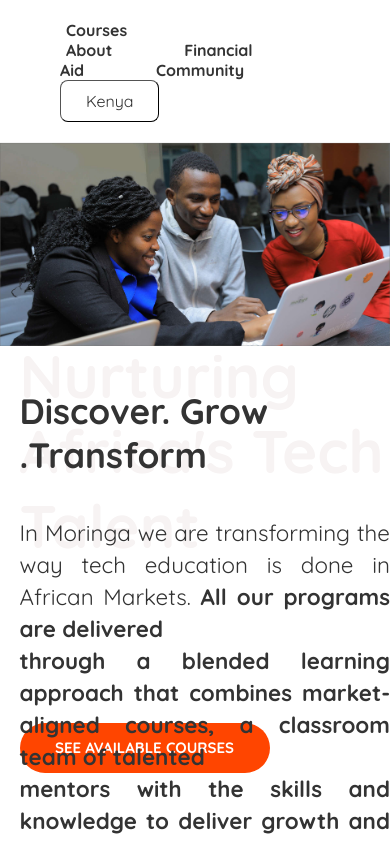
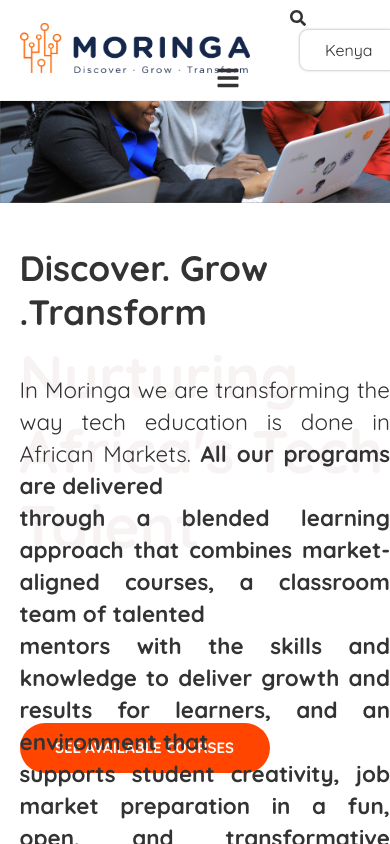
Before and after one commit to REGENCY-14/Bismuth, a React (Vite) app: page / in a window 390 px wide. Shown: the top 844 px of the page. Built offline with nearby package versions, Linux system fonts and the light colour scheme.

Commit message:
made navbar responsive

```diff
--- a/src/Navbar.jsx
+++ b/src/Navbar.jsx
@@ -1,34 +1,13 @@
 import { useState } from "react";
+import {FaSearch, FaBars, FaWindowClose} from "react-icons/fa"
 
-const Navbar = () => {
-    const [isHovered, setIsHovered] = useState(false);
-    const [timeoutId, setTimeoutId] = useState(null);
+const navitems = ["Course", "About", "Financial Aid", "Corporate", "Community"]
 
- const handleMouseEnter = () => {
-   clearTimeout(timeoutId);
-   setIsHovered(true);
- };
-
-   const handleMouseLeave = () => {
-     const id = setTimeout(() => {
-       setIsHovered(false);
-     }, 500); // adjust the delay time as needed
-     setTimeoutId(id);
-   };
+const Dropdown = ({header}) => {
   return (
-    <nav className="navbar">
-      <div className="links">
-        <ul>
-          <li
-            className="navbar-item"
-            onMouseEnter={handleMouseEnter}
-            onMouseLeave={handleMouseLeave}
-          >
-            Courses{" "}
-            {isHovered && (
     <div className="dropdown">
       <ul className="dropdown-list">
-                  <li className="dropdown-item">All course</li>
+        <li className="dropdown-item">{header}</li>
         <li className="dropdown-item">All course</li>
         <li className="dropdown-item">All course</li>
         <li className="dropdown-item">All course</li>
@@ -39,19 +18,51 @@
         <li className="dropdown-item">All course</li>
       </ul>
     </div>
-            )}
+  )
+}
+
+const Navbar = () => {
+  const [showSidebar, setShowSidebar] = useState(false);
+
+    const changeSidebar = () => {
+        setShowSidebar(!showSidebar);
+    }
+
+    const [itemHovered, setItemHovered] = useState(-1);
+    const [timeoutId, setTimeoutId] = useState(null);
+
+const handleMouseEnter = (item) => {
+  clearTimeout(timeoutId);
+  setItemHovered(item);
+};
+
+  const handleMouseLeave = () => {
+    const id = setTimeout(() => {
+      setItemHovered(-1);
+     }, 500); // adjust the delay time as needed
+    setTimeoutId(id);
+  };
+
+  return (
+    <nav className="navbar">
+      <div className="logo"><img src="/logo.png"/></div>
+      <div className="links">
+        <ul className={`${(showSidebar) ? 'show' : 'hidden'}`}>
+          <li className="sm-img"><img src="/logo-white.png"/></li>
+          {
+            navitems.map((navitem, index) => (
+              <li key={index} className="navbar-item" onMouseEnter={() => handleMouseEnter(index)} onMouseLeave={handleMouseLeave}>
+                {navitem}
+                {(itemHovered === index) && (<Dropdown header={navitem}/>)}
               </li>
-          <li
-            className="navbar-item"
-            onMouseEnter={handleMouseEnter}
-            onMouseLeave={handleMouseLeave}
-          >
-            About
-          </li>
-          <li>Financial Aid</li>
-          <li>Community</li>
+            ))
+          }
+        </ul>
+      </div>
+      <div className="button">
+        <FaSearch className="icon"/>
         <button>Kenya</button>
-        </ul>
+        <FaBars id='nav_button' onClick={changeSidebar}/>
       </div>
     </nav>
   );
--- a/src/index.css
+++ b/src/index.css
@@ -13,33 +13,60 @@
 }
 
 .navbar {
-  padding: 20px;
+  padding: 10px 20px;
   display: flex;
-  align-items: center;
-  max-width: 100%;
   margin: 0 auto;
   border-bottom: 1px solid #f2f2f2;
-  /* position: fixed; */
+  background-color: white;
+  width: 100%;
+  position: fixed;
+  z-index: 10;
+  justify-content: space-around;
+  align-items: center;
 }
-
-.navbar .links {
-  margin-left: auto;
+.logo{
+  position: relative;
+  left: 40px;
+}
+.logo img{
+  width: 230px;
+  height: 50px;
+}
+.links{
+  position: relative;
+  left: 40px;
+}
+.links ul{
+  display: flex;
+}
+.sm-img{
+  display:none;
 }
 .navbar ul li {
-  display: inline;
-  margin-right: 60px;
+  list-style-type: none;
+  margin-left: 1.5vw;
   font-weight: 700;
   padding: 6px;
   list-style: none;
+  position: relative;
 }
-
 .navbar ul li:hover {
-  color: orange;
+  color: #ff6900;
   cursor: pointer;
 }
-
-.navbar ul button {
+#nav_button{
+  display: none;
+}
+.icon{
+  cursor: pointer;
+}
+.navbar button {
   background-color: white;
+  border: none;
+  box-shadow: 0 0 3px rgba(0, 0, 0, 0.4);
+  position: relative;
+  left: 10px;
+  cursor: pointer;
   padding: 10px 25px;
   text-align: center;
   text-decoration: none;
@@ -48,47 +75,82 @@
   border-width: 0.01rem;
   margin-right: 100px;
 }
-
 .navbar ul button:hover {
   background-color: #e6dbf7;
 }
-
-.navbar-list {
-  list-style-type: none;
+.dropdown{
+  position: absolute;
+  top: 54px;
+  background-color: white;
+  max-height: fit-content;
+  z-index: 5;
+  border-radius: 0 0 20px 20px;
+}
+.dropdown-list{
   display: flex;
+  flex-direction: column;
+  width: 400px;
+  padding: 20px;
+}
+.dropdown-item{
+  padding: 0;
+  margin: 0;
+  position: relative;
+  right: 30px;
+}
+.button{
+  position: relative;
+  left: 40px;
+}
+@media (max-width: 1000px) {
+  .navbar{
+    justify-content: space-between;
+  }
+  .sm-img{
+    display: block;
+    width: 300px;
+  }
+  .sm-img img{
+    width: 230px;
+    padding: 10px 0;
+  }
+  .logo{left: 0}
+  .links ul{
+    position: fixed;
+    background-color: rgb(28, 43, 58);
+    overflow: hidden;
+    color: #ff6900;
+    display: flex;
+    flex-direction: column;
+    left: 0;
+    top: 0;
+    padding: 0;
+    margin: 0;
+    width: 300px;
+    height: 100%;
+    transition: 1s;
+    opacity: 1;
+  }
+  .links .hidden{
+    position: fixed;
+    left: -300px;
+    opacity: 0;
+  }
+  .links ul li{
+    color: white;
+    padding: 15px 0;
+    border-bottom: 1px solid rgba(255, 255, 255, 0.2);
+  }
+  #nav_button{
+    display: inline;
+    position: relative;
+    right:70px;
+    scale: 1.5;
+    cursor: pointer;
+  }
 }
 
-.navbar-item {
-  padding: 10px 20px;
-  position: relative;
-}
 
-.dropdown {
-  position: absolute;
-  top: 58px;
-  /* left: 0; */
-  /* flex-direction: column; */
-  background-color: #ffffff;
-  box-shadow: 0px 8px 16px 0px rgba(0, 0, 0, 0.2);
-  width: 500px;
-  max-height: fit-content;
-  z-index: 1;
-}
-
-.dropdown-list {
-  list-style-type: none;
-  padding: 0;
-  /* max-height: 1000px; */
-  /* width:fit-content; */
-  padding-left: 20px;
-  flex-direction: column;
-  display: flex;
-}
-
-.dropdown-item {
-  padding: 10px 20px;
-  font-size: 16px;
-}
 
 .first-part img {
   background-size: cover;
```
Also changed, not shown: public/logo-white.png (added), public/logo.png (added). Lines whose indentation alone changed are shown as unchanged.
